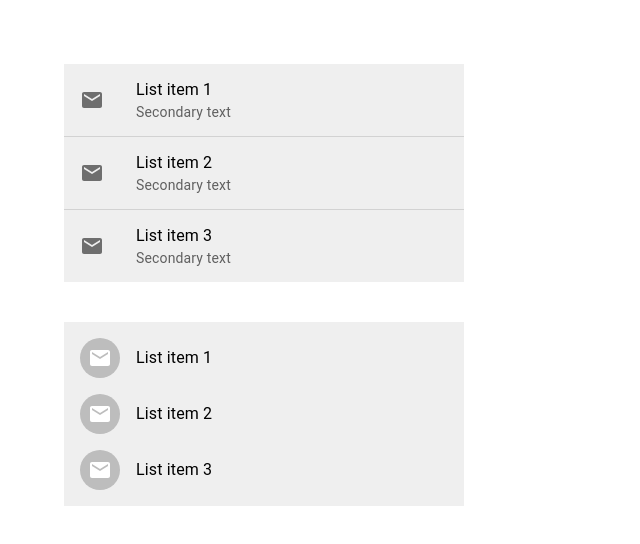
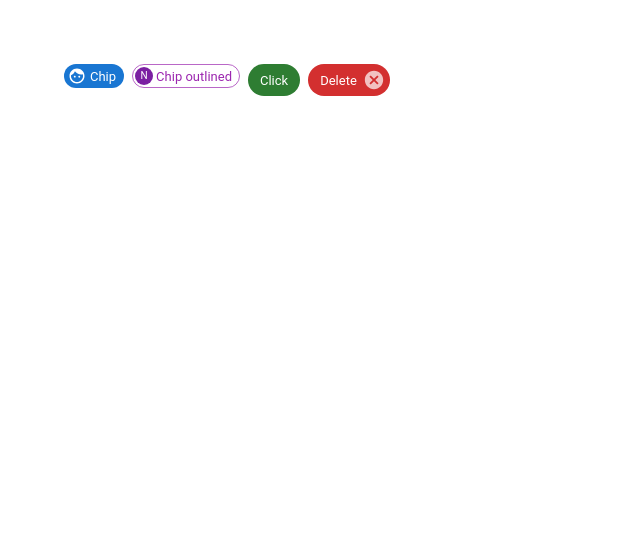
Before and after one commit to Newton-Duarte/react-mui, a React (Create React App) app: page / in a window 1280 px wide. Shown: the top 544 px of the page, without its empty margins (0-640 px from the left). Built offline with nearby package versions, Linux system fonts and the light colour scheme.

Commit message:
feat: add mui chip component

```diff
--- a/src/App.tsx
+++ b/src/App.tsx
@@ -19,9 +19,10 @@
 // import { MuiSpeedDial } from './components/MuiSpeedDial';
 // import { MuiAvatar } from './components/MuiAvatar';
 // import { MuiBadge } from './components/MuiBadge';
+// import { MuiList } from './components/MuiList';
 
 import './App.css';
-import { MuiList } from './components/MuiList';
+import { MuiChip } from './components/MuiChip';
 
 function App() {
   return (
@@ -47,7 +48,8 @@ function App() {
       {/* <MuiBottomNavigation /> */}
       {/* <MuiAvatar /> */}
       {/* <MuiBadge /> */}
-      <MuiList />
+      {/* <MuiList /> */}
+      <MuiChip />
     </div>
   );
 }
--- /dev/null
+++ b/src/components/MuiChip.tsx
@@ -0,0 +1,25 @@
+import { Avatar, Chip } from "@mui/material"
+import { Stack } from "@mui/system"
+import FaceIcon from '@mui/icons-material/Face';
+
+export const MuiChip = () => {
+  return (
+    <Stack direction="row" spacing={1}>
+      <Chip label="Chip" color="primary" size="small" icon={<FaceIcon />} />
+      <Chip
+        label="Chip outlined"
+        color="secondary"
+        size="small"
+        variant="outlined"
+        avatar={<Avatar>N</Avatar>}
+      />
+      <Chip label="Click" color="success" onClick={() => alert('Clicked')} />
+      <Chip
+        label="Delete"
+        color="error"
+        onClick={() => alert('Clicked')}
+        onDelete={() => alert('Delete')}
+      />
+    </Stack>
+  )
+}
```
